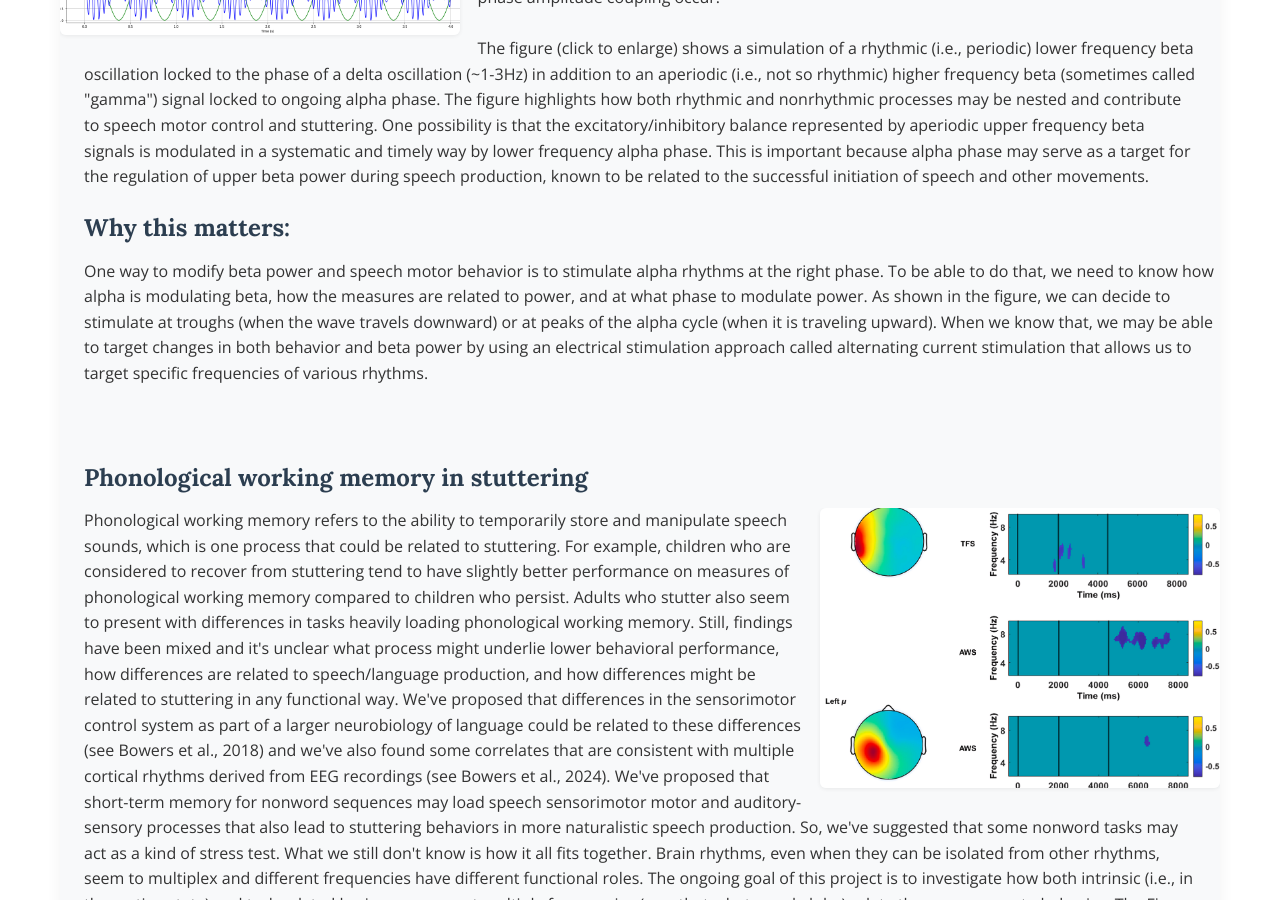
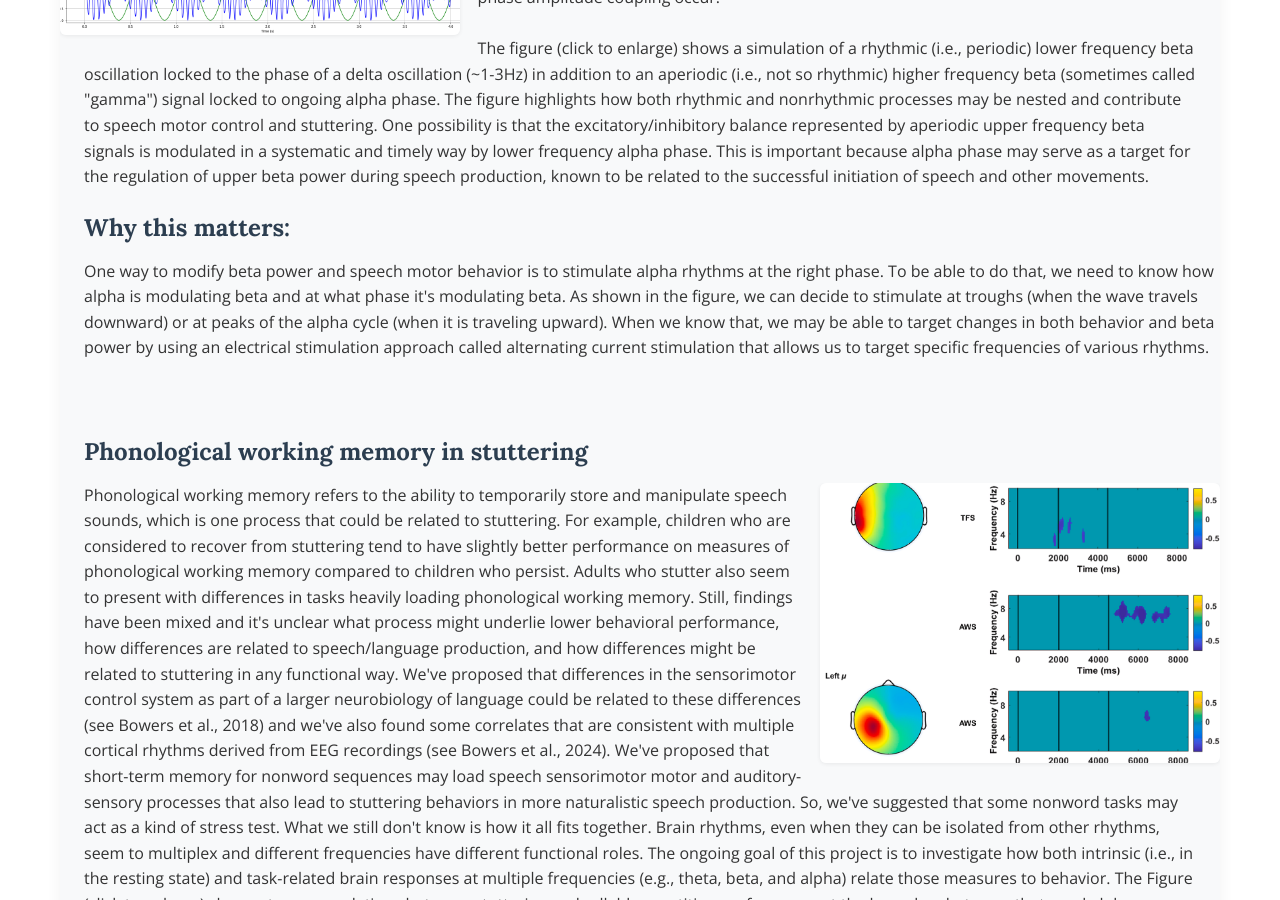
Before and after one commit to albowers/enl_website, a Jekyll site: the page built from projects.html, in a window 1280 px wide and 900 px high, scrolled down 2383 px. Built offline with Jekyll 4.4.1, drawn with Linux system fonts in a browser that asks for light colours.

Commit message:
Update projects.html

```diff
--- a/projects.html
+++ b/projects.html
@@ -210,7 +210,7 @@ title: Projects
 
 <h4 class="why-matters-heading">Why this matters:</h4>
 <div style="margin-left: 1.5rem; margin-bottom: 1.5rem;">
-  One way to modify beta power and speech motor behavior is to stimulate alpha rhythms at the right phase. To be able to do that, we need to know how alpha is modulating beta, how the measures are related to power, and at what phase to modulate power. As shown in the figure, we can decide to stimulate at troughs (when the wave travels downward) or at peaks of the alpha cycle (when it is traveling upward). When we know that, we may be able to target changes in both behavior and beta power by using an electrical stimulation approach called alternating current stimulation that allows us to target specific frequencies of various rhythms.
+  One way to modify beta power and speech motor behavior is to stimulate alpha rhythms at the right phase. To be able to do that, we need to know how alpha is modulating beta and at what phase it's modulating beta. As shown in the figure, we can decide to stimulate at troughs (when the wave travels downward) or at peaks of the alpha cycle (when it is traveling upward). When we know that, we may be able to target changes in both behavior and beta power by using an electrical stimulation approach called alternating current stimulation that allows us to target specific frequencies of various rhythms.
 </div>
 <div class="project-meta" style="display: flex; justify-content: space-between; margin-top: 1.5rem;">
 </div>
```
